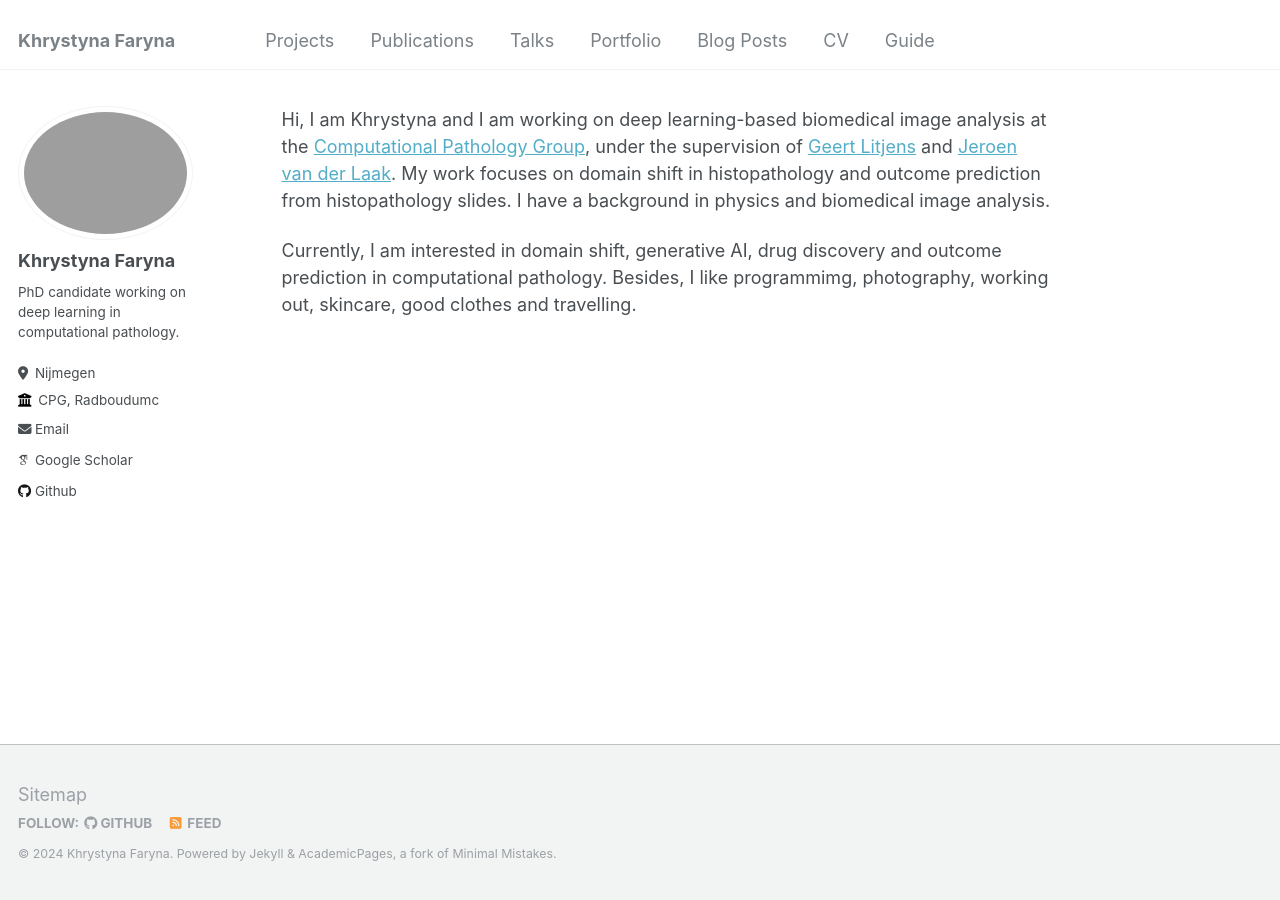
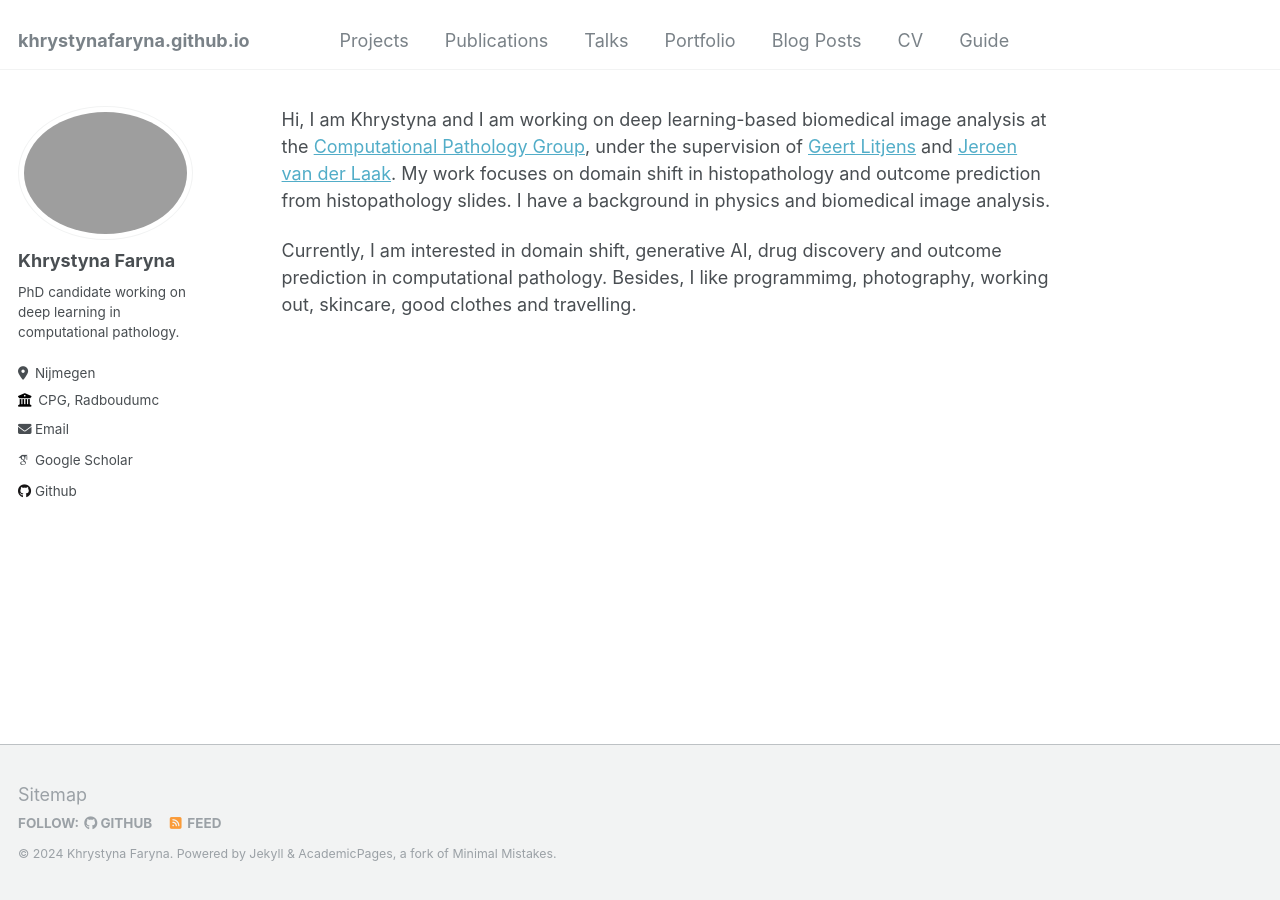
Before and after one commit to KhrystynaFaryna/khrystynafaryna.github.io, a Jekyll site: the page built from _pages/about.md, in a window 1280 px wide. Built offline with Jekyll 4.4.1, drawn with Linux system fonts in a browser that asks for light colours; some web fonts are replaced.

Commit message:
Update _config.yml

```diff
--- a/_config.yml
+++ b/_config.yml
@@ -8,7 +8,7 @@
 
 # Basic Site Settings
 locale                   : "en-US"
-title                    : "Khrystyna Faryna"
+title                    :
 title_separator          : "-"
 name                     : &name "Khrystyna Faryna"
 description              : &description "personal description"
```
